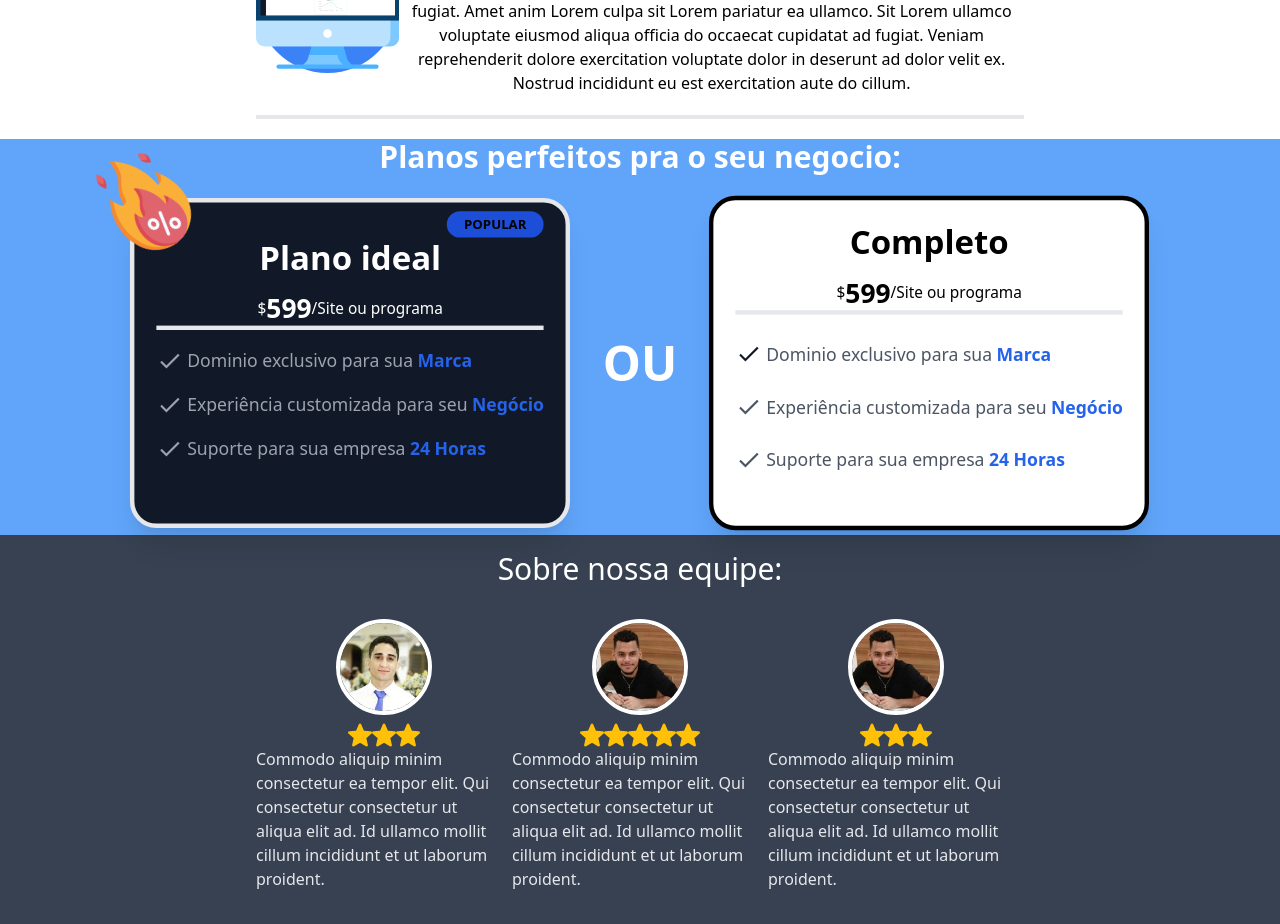
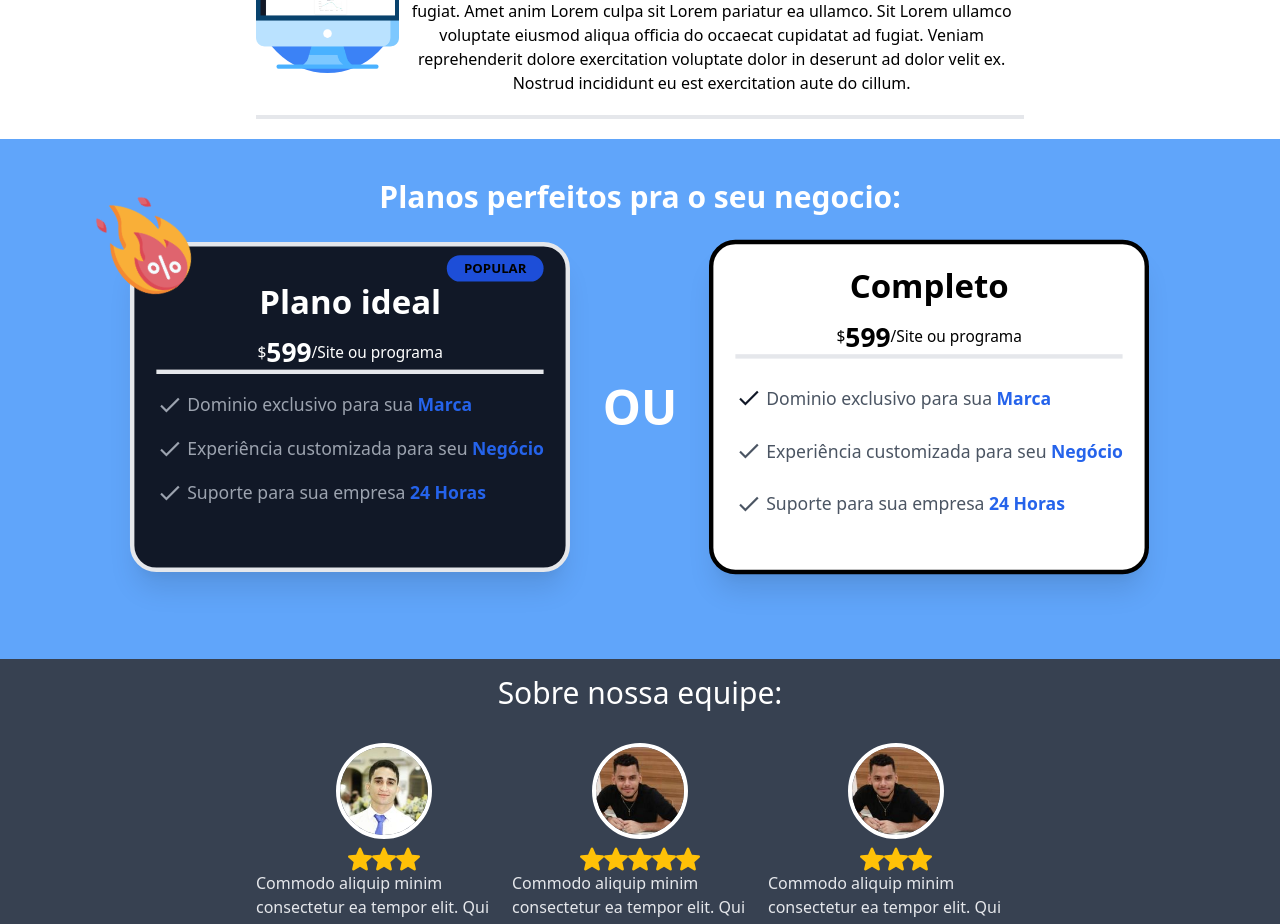
Before and after one commit to emanoel3578/portfolio-website, a Vue app: page / in a window 1280 px wide. Shown: the part 2100-3024 px from the top of the page. Built offline with nearby package versions, Linux system fonts and the light colour scheme.

Commit message:
Finalizando Padding em planos, no brech feature

```diff
--- a/src/components/Planos.vue
+++ b/src/components/Planos.vue
@@ -3,8 +3,8 @@
 <link href="https://fonts.googleapis.com/css2?family=Montserrat:wght@100;200;300;400;500;600;700;800;900&display=swap" rel="stylesheet">
 <link href="https://fonts.googleapis.com/icon?family=Material+Icons" rel="stylesheet">
 
-    <div class="bg-blue-400 font-sans">
-        <div class="font-semibold text-3xl text-white text-center my-4">Planos perfeitos pra o seu negocio:</div>
+    <div class="bg-blue-400 font-sans pb-20 pt-10">
+        <div class="font-semibold text-3xl text-white text-center pb-5">Planos perfeitos pra o seu negocio:</div>
 
         <div class="flex justify-center items-center">
 
```
